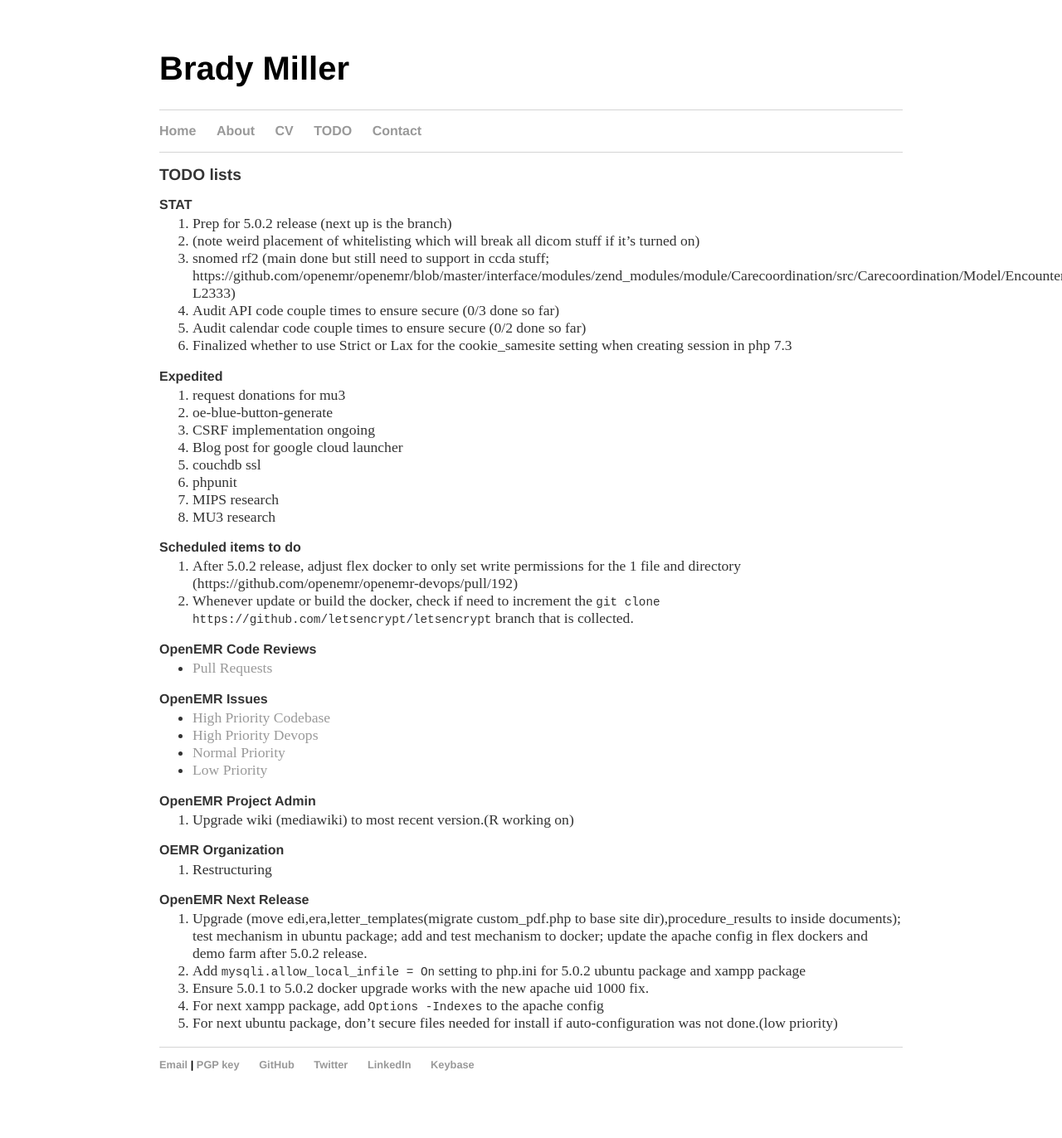
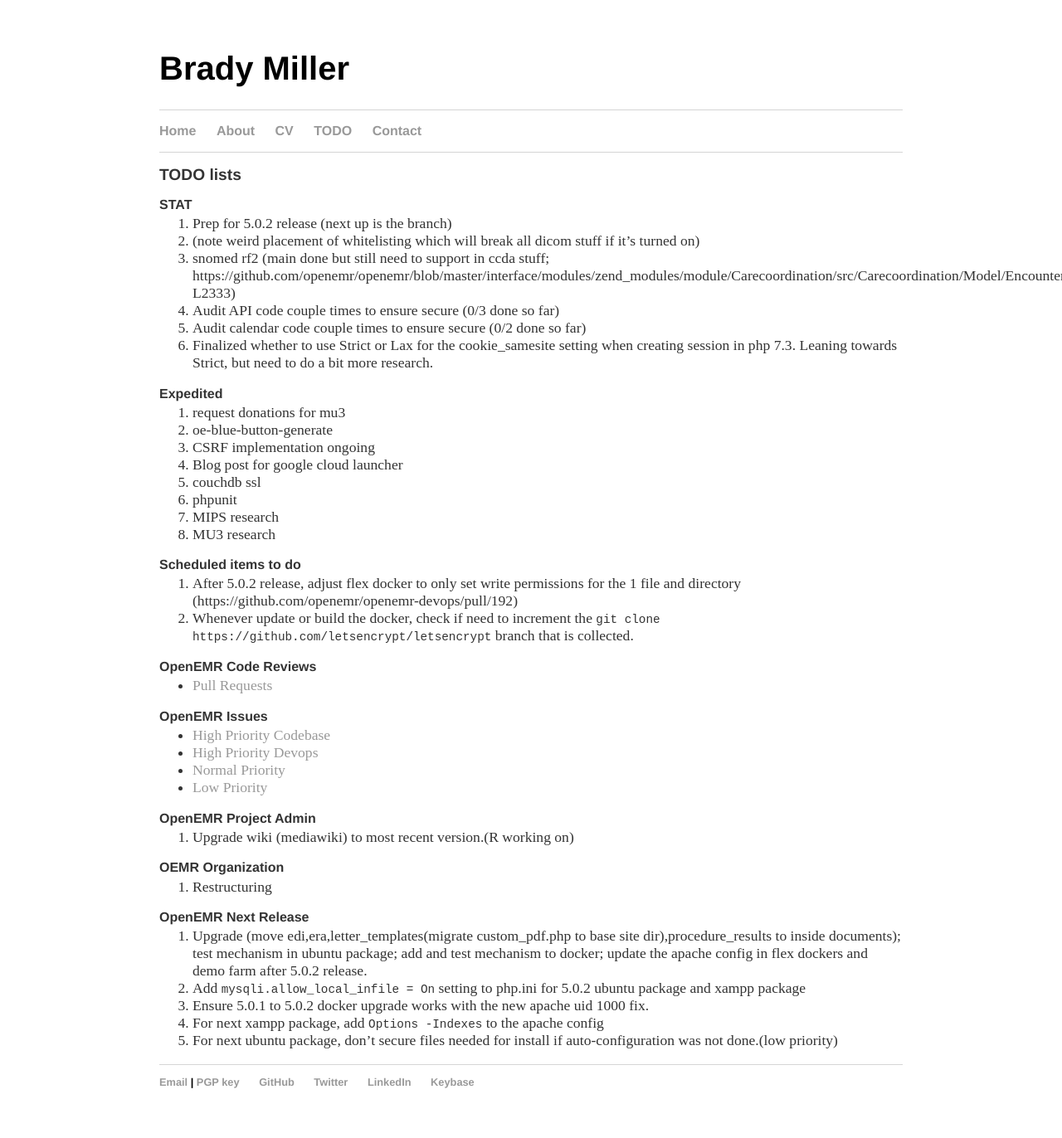
Before and after one commit to bradymiller/bradymiller.github.io, a Jekyll site: the page built from todo/index.md, in a window 1280 px wide. Shown: the whole page at 83% size. Built offline with Jekyll 4.4.1, drawn with Linux system fonts in a browser that asks for light colours; our own code applies the rules of GitHub Pages for plain Markdown files; before the commit the page ends 1351 px from its top, so only the background shows below that.

Commit message:
Update index.md

```diff
--- a/todo/index.md
+++ b/todo/index.md
@@ -9,7 +9,7 @@
 1. snomed rf2 (main done but still need to support in ccda stuff; https://github.com/openemr/openemr/blob/master/interface/modules/zend_modules/module/Carecoordination/src/Carecoordination/Model/EncounterccdadispatchTable.php#L2316-L2333)
 1. Audit API code couple times to ensure secure (0/3 done so far)
 1. Audit calendar code couple times to ensure secure (0/2 done so far)
-1. Finalized whether to use Strict or Lax for the cookie_samesite setting when creating session in php 7.3
+1. Finalized whether to use Strict or Lax for the cookie_samesite setting when creating session in php 7.3. Leaning towards Strict, but need to do a bit more research.
 
 ### Expedited
 1. request donations for mu3
```
